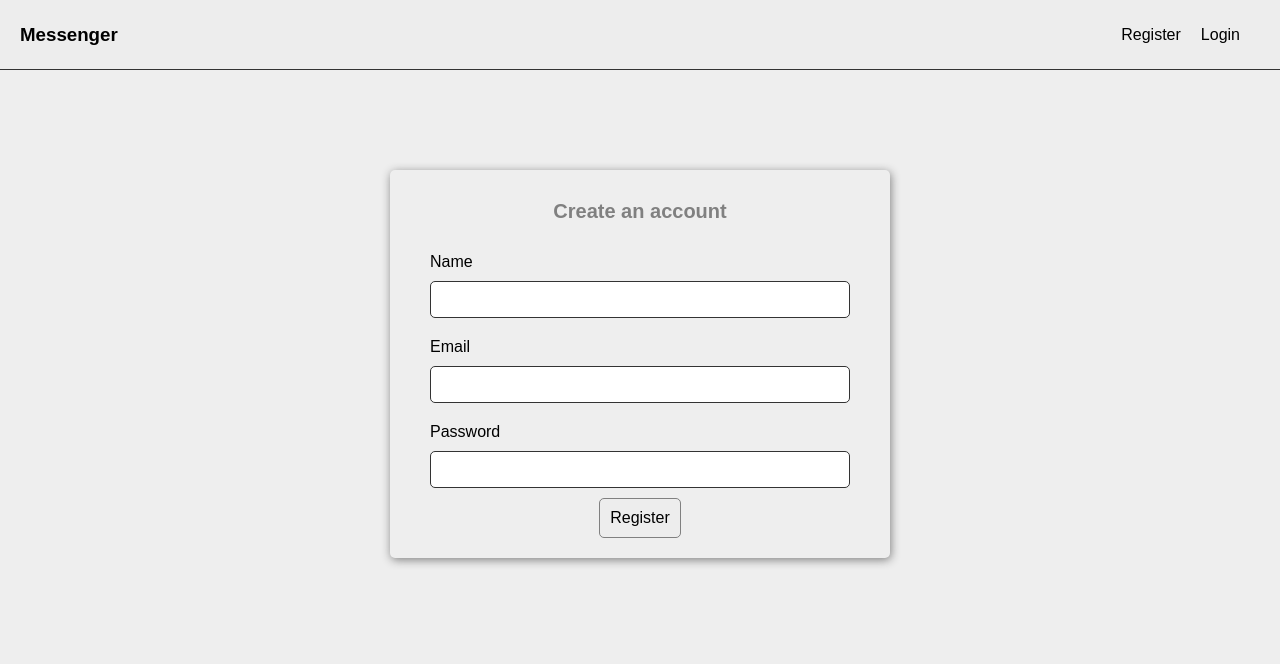
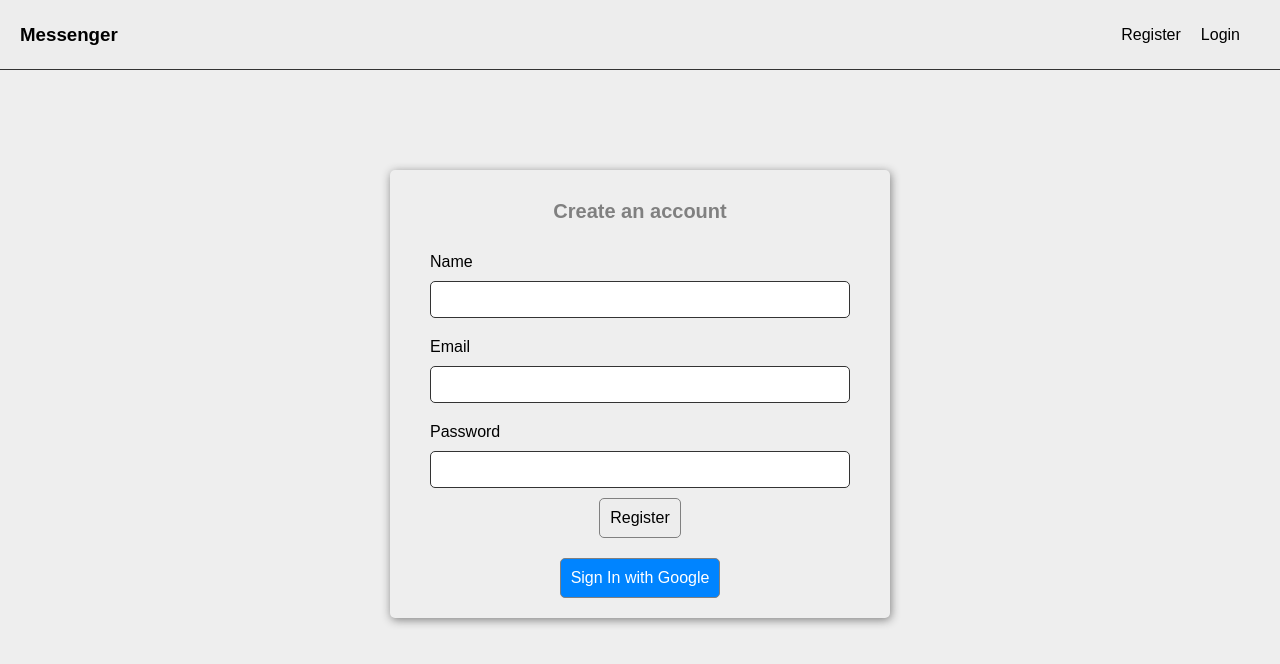
Before and after one commit to rusikstayhome/react-messenger-app, a React (Create React App) app: page /Register in a window 1280 px wide. Shown: the top 664 px of the page. Built offline with nearby package versions, Linux system fonts and the light colour scheme; no server answers.

Commit message:
add google auth

```diff
--- a/src/App.css
+++ b/src/App.css
@@ -78,6 +78,11 @@ section .form {
 .btn:hover {
     transform: scale(1.05);
 }
+.btn-google {
+    margin-top: 20px;
+    background: var(--color-3);
+    color: white;
+}
 .error {
     text-align: center;
     color: var(--color-5);
--- a/src/App.js
+++ b/src/App.js
@@ -10,7 +10,7 @@ function App() {
             <Navbar />
             <Routes>
                 <Route exact path='/Register' element={<Register />} />
-                <Route exact path='/Home' element={<Home />} />
+                <Route exact path='/' element={<Home />} />
             </Routes>
         </BrowserRouter>
 
--- a/src/pages/Register.js
+++ b/src/pages/Register.js
@@ -1,5 +1,5 @@
 import React, { useState } from 'react';
-import { createUserWithEmailAndPassword } from 'firebase/auth';
+import { createUserWithEmailAndPassword, GoogleAuthProvider, signInWithPopup } from 'firebase/auth';
 import { auth, db } from '../firebase';
 import { setDoc, doc, Timestamp } from 'firebase/firestore';
 import { useNavigate } from 'react-router-dom';
@@ -23,9 +23,9 @@ const Register = () => {
 
     const handleSubmit = async (e) => {
         e.preventDefault();
-        setData({ ...data, error: null, loading: true })
+        setData({ ...data, error: null, loading: true });
         if (!name || !email || !password) {
-            setData({ ...data, error: "All fields are required" })
+            setData({ ...data, error: "All fields are required" });
         }
         try {
             const result = await createUserWithEmailAndPassword(
@@ -33,26 +33,38 @@ const Register = () => {
                 email,
                 password
             );
-            await setDoc(doc(db, 'users', result.user.uid), {
-                uid: result.user,
+            await setDoc(doc(db, "users", result.user.uid), {
+                uid: result.user.uid,
                 name,
                 email,
                 createdAt: Timestamp.fromDate(new Date()),
-                isOnline: true
+                isOnline: true,
             });
             setData({
-                name: '',
-                email: '',
-                password: '',
+                name: "",
+                email: "",
+                password: "",
                 error: null,
-                loading: false
+                loading: false,
             });
-            navigate.replace("/home")
+            navigate("/", { replace: true });
         } catch (err) {
-            setData({ ...data, error: err.message, loading: false })
+            setData({ ...data, error: err.message, loading: false });
         }
     };
 
+
+
+    const signInWithGoogle = () => {
+        const provider = new GoogleAuthProvider();
+        signInWithPopup(auth, provider)
+            .then((
+                navigate("/", { replace: true })
+            ))
+            .catch(error);
+
+
+    }
     return (
         <section>
             <h3>Create an account</h3>
@@ -72,6 +84,8 @@ const Register = () => {
                 {error ? <p className='error'>{error}</p> : null}
                 <div className="btn_container">
                     <button className="btn" disabled={loading}>Register</button>
+                    <br />
+                    <button onClick={signInWithGoogle} className="btn btn-google" disabled={loading}>Sign In with Google</button>
                 </div>
             </form>
         </section>
```
